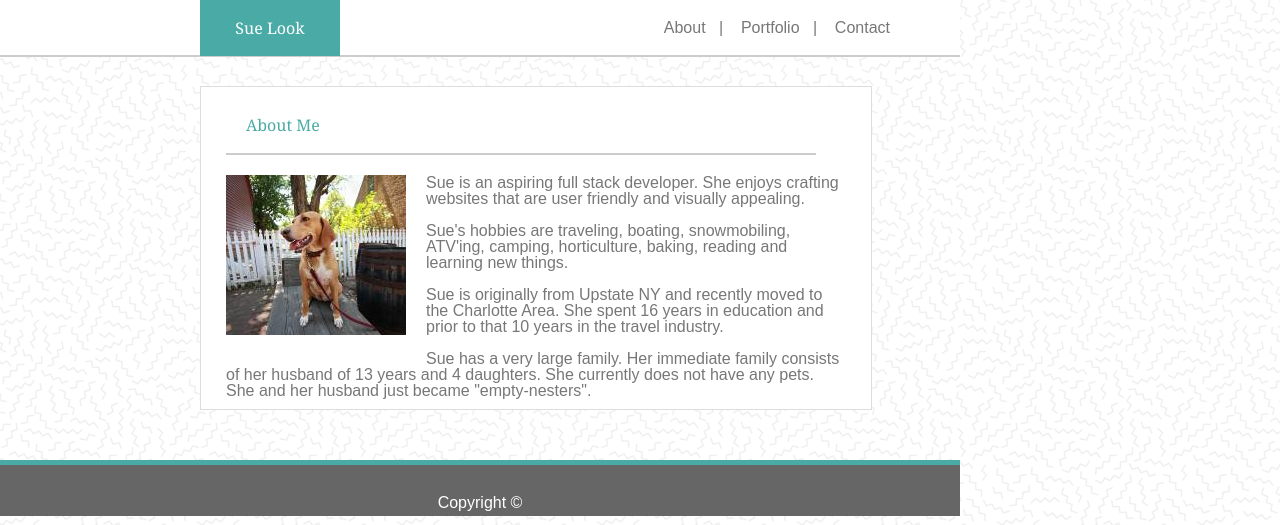
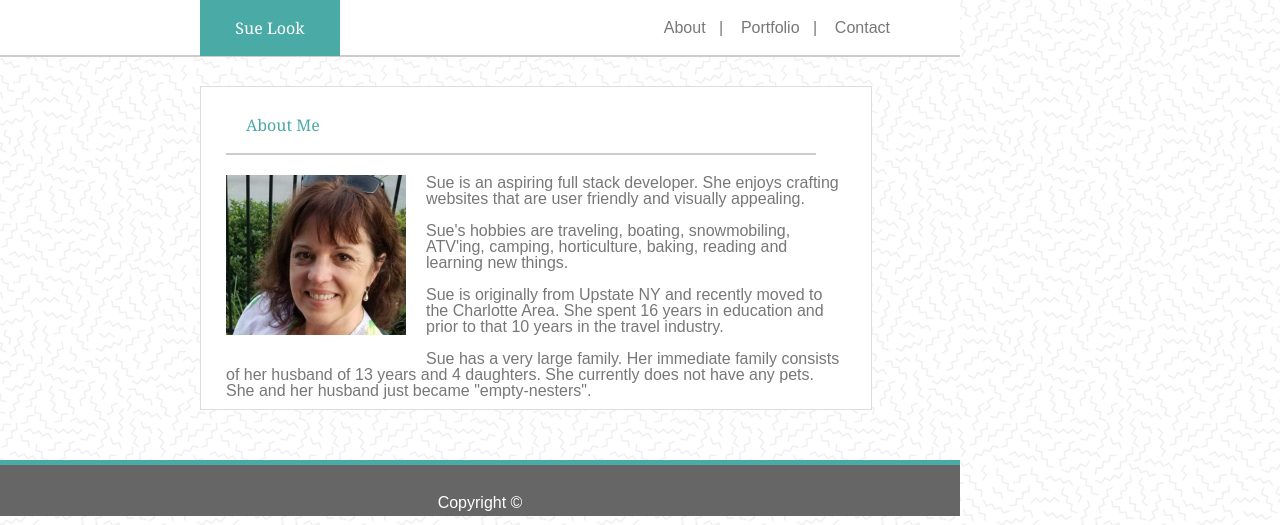
Before and after one commit to looksue/Basic-Portfolio, a plain HTML site: page index.html in a window 1280 px wide. Drawn offline with Linux system fonts and the light colour scheme.

Commit message:
personalized photo

```diff
--- a/index.html
+++ b/index.html
@@ -25,15 +25,16 @@
                 <h2>About Me</h2>
                 <aside>
                 </aside>
-                <p><img src="assets\images\dog_placeholder.jpg" alt="Photo of Sue">
+                <p><img src="assets\images\about_sue.png" alt="Photo of Sue">
                     Sue is an aspiring full stack developer. She enjoys crafting websites that are user
                     friendly and visually appealing.
-                <br/><br/>Sue's hobbies are traveling, boating, snowmobiling, ATV'ing, camping, horticulture, baking, reading
-                and learning new things.
-                <br/><br/>Sue is originally from Upstate NY and recently moved to the Charlotte Area.
-                She spent 16 years in education and prior to that 10 years in the travel industry.
-                <br/><br/>Sue has a very large family. Her immediate family consists of her husband of 13 years and 4 daughters.
-                She currently does not have any pets. She and her husband just became "empty-nesters".</p>
+                    <br/><br/>Sue's hobbies are traveling, boating, snowmobiling, ATV'ing, camping, horticulture, baking, reading
+                    and learning new things.
+                    <br/><br/>Sue is originally from Upstate NY and recently moved to the Charlotte Area.
+                    She spent 16 years in education and prior to that 10 years in the travel industry.
+                    <br/><br/>Sue has a very large family. Her immediate family consists of her husband of 13 years and 4 daughters.
+                    She currently does not have any pets. She and her husband just became "empty-nesters".
+                </p>
             </article>
 
         </section>
```
Also changed, not shown: assets/images/about_sue.png (added), assets/images/dog_placeholder.jpg (deleted).
